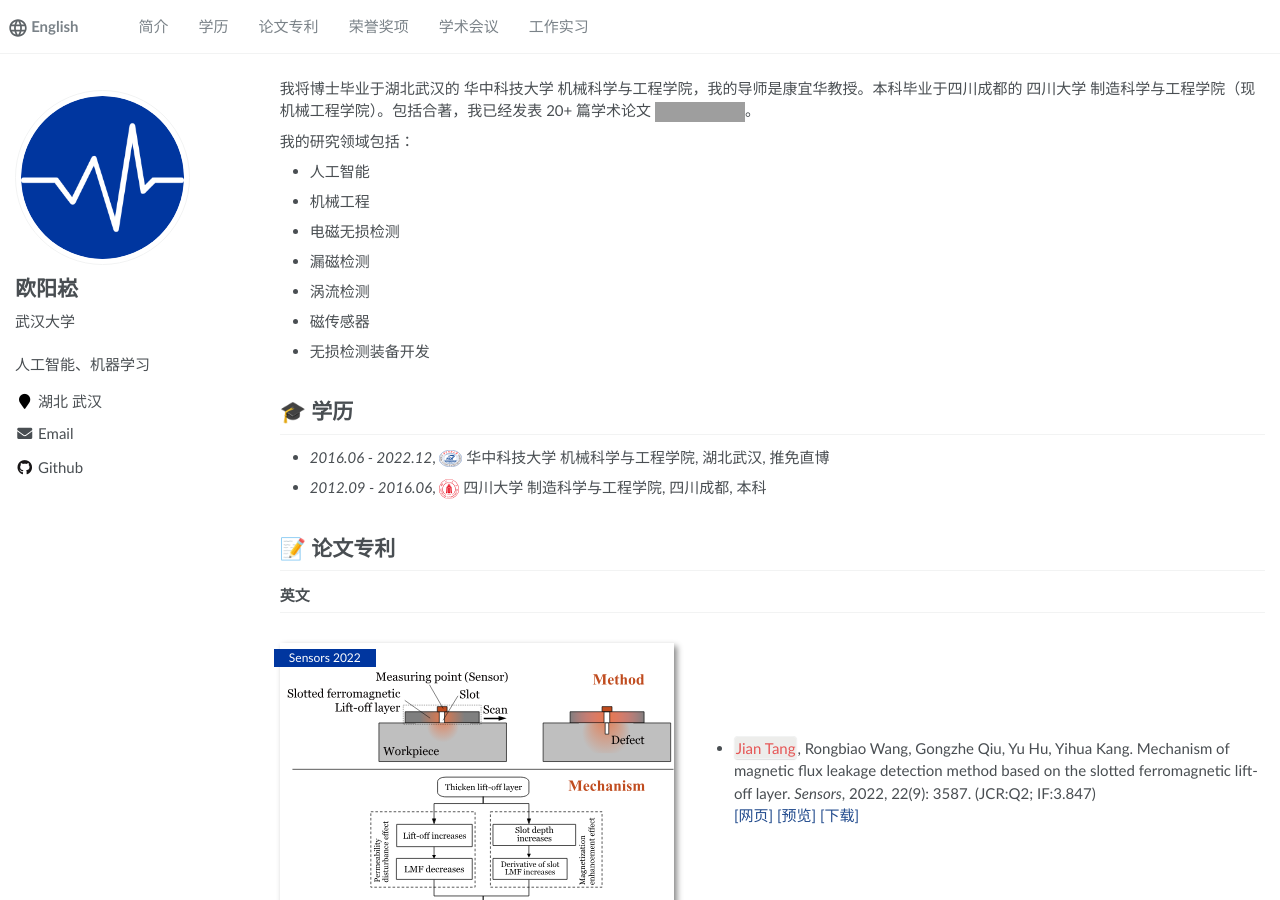
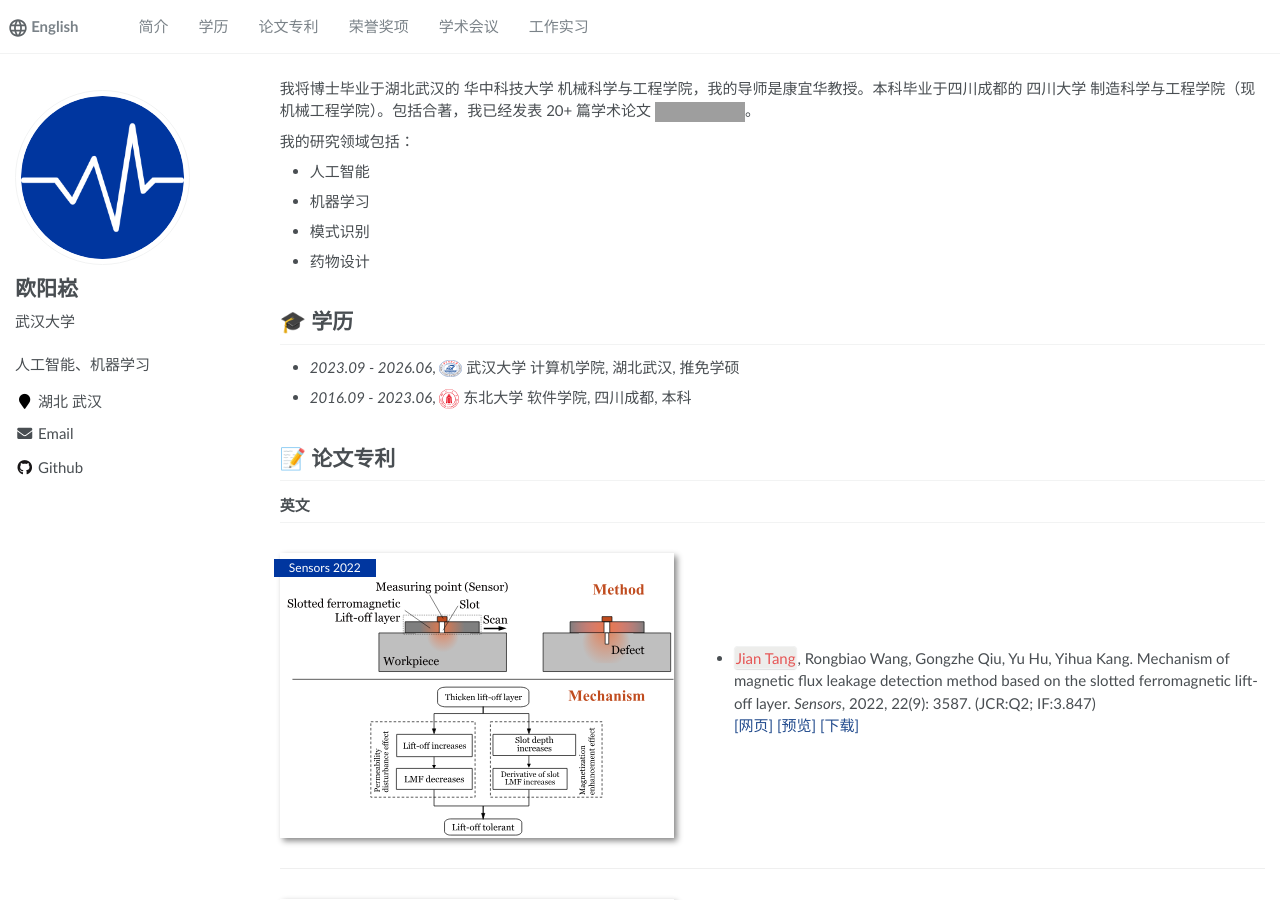
Before and after one commit to Gift-OYS/Gift-OYS.github.io, a Jekyll site: the page built from _pages/about.md, in a window 1280 px wide and 900 px high. Built offline with Jekyll 4.4.1, drawn with Linux system fonts in a browser that asks for light colours; some of the changed text lies outside the part shown; grey boxes are pictures that could not be loaded.

Commit message:
Update about.md

```diff
--- a/_pages/about.md
+++ b/_pages/about.md
@@ -22,20 +22,15 @@ redirect_from:
 
 我的研究领域包括：
 - 人工智能
-- 机械工程
-- 电磁无损检测
-- 漏磁检测
-- 涡流检测
-- 磁传感器
-- 无损检测装备开发
-
-
+- 机器学习
+- 模式识别
+- 药物设计
 
 <span class='anchor' id='-xl'></span>
 
 # 🎓 学历
-- *2016.06 - 2022.12*, <a href="https://www.hust.edu.cn/"><img class="svg" src="/images/HUST_logo.svg" width="23pt"></a> 华中科技大学 机械科学与工程学院, 湖北武汉, 推免直博
-- *2012.09 - 2016.06*, <a href="https://www.scu.edu.cn/"><img class="svg" src="/images/SCU_logo.svg" width="20pt"></a> 四川大学 制造科学与工程学院, 四川成都, 本科
+- *2023.09 - 2026.06*, <a href="https://www.hust.edu.cn/"><img class="svg" src="/images/HUST_logo.svg" width="23pt"></a> 武汉大学 计算机学院, 湖北武汉, 推免学硕
+- *2016.09 - 2023.06*, <a href="http://www.neu.edu.cn/"><img class="svg" src="/images/SCU_logo.svg" width="20pt"></a> 东北大学 软件学院, 四川成都, 本科
 
 <span class='anchor' id='-lwzl'></span>
 
@@ -161,6 +156,7 @@ redirect_from:
 <span class='anchor' id='-xshy'></span>
 
 # 🏛️ 学术会议
+
 - *2021.10*, 全国电磁无损检测技术研讨会 暨 中国机械工程学会无损检测分会电磁专业技术大会第十一届第四次全体会议, 陕西西安, 受邀报告
 - *2019.09*, 第十九届国际应用电磁学与力学会议 (ISEM 2019), 江苏南京, 海报
 - *2017.10*, 第六届中国国际管道会议 (CIPC 2017), 河北廊坊
@@ -168,6 +164,5 @@ redirect_from:
 <span class='anchor' id='-gzsx'></span>
 
 # 💻 工作实习
-- *2018.05 - 2020.02*, 重庆长江轴承股份有限公司, 重庆
-- *2020.11.25 - 2020.12.02*, 湖北新冶钢有限公司, 湖北黄石
-- *2017.6 - 2021.1*, 制造装备数字化国家工程研究中心, 湖北武汉
+- *2023.02* - *2023.08*, 北京百奥几何生物科技有限公司, 后端开发工程师
+- *2022.05* - *2022.08*, 华为昇腾人工智能生态创新中心, 算法工程师
```
